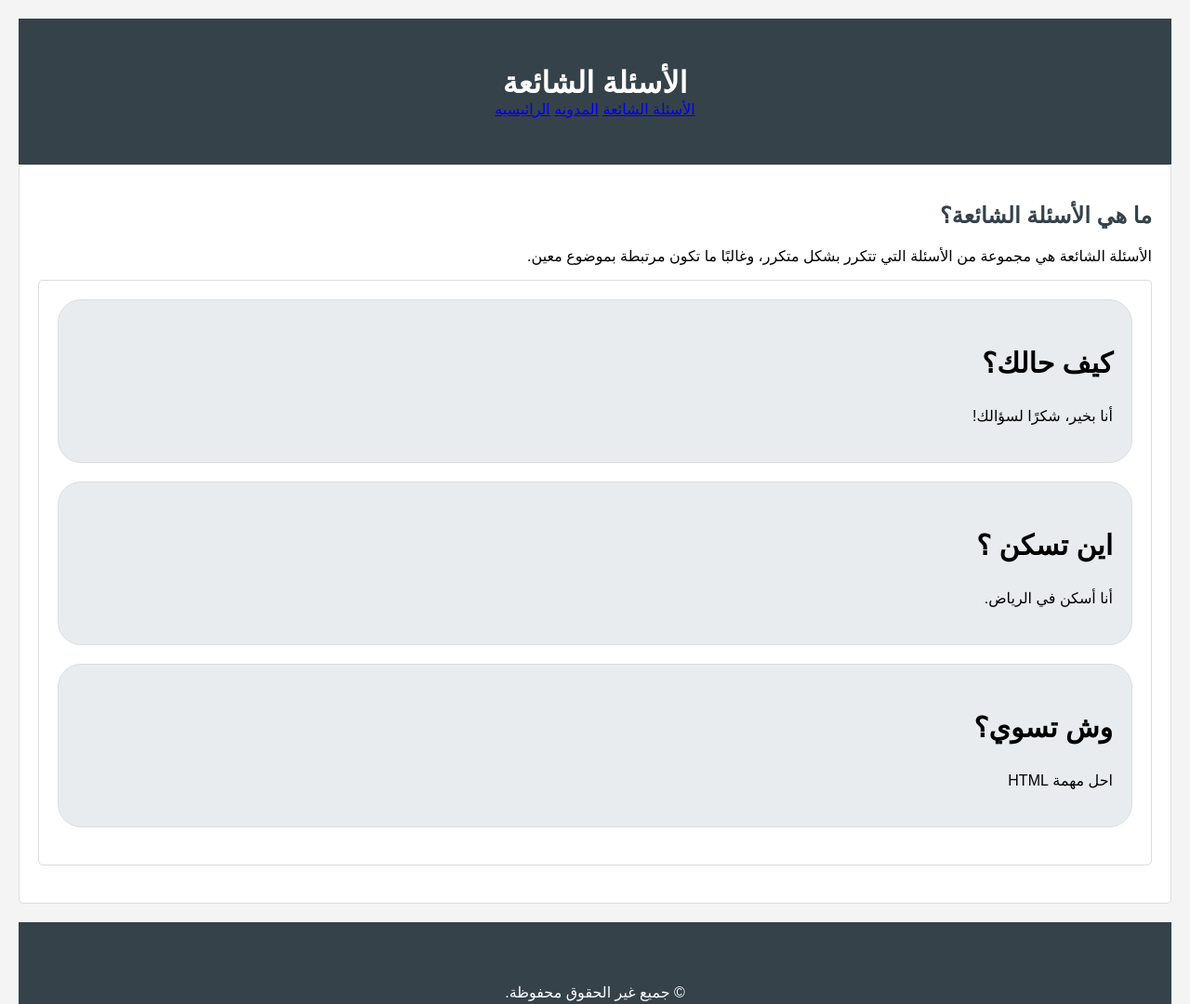
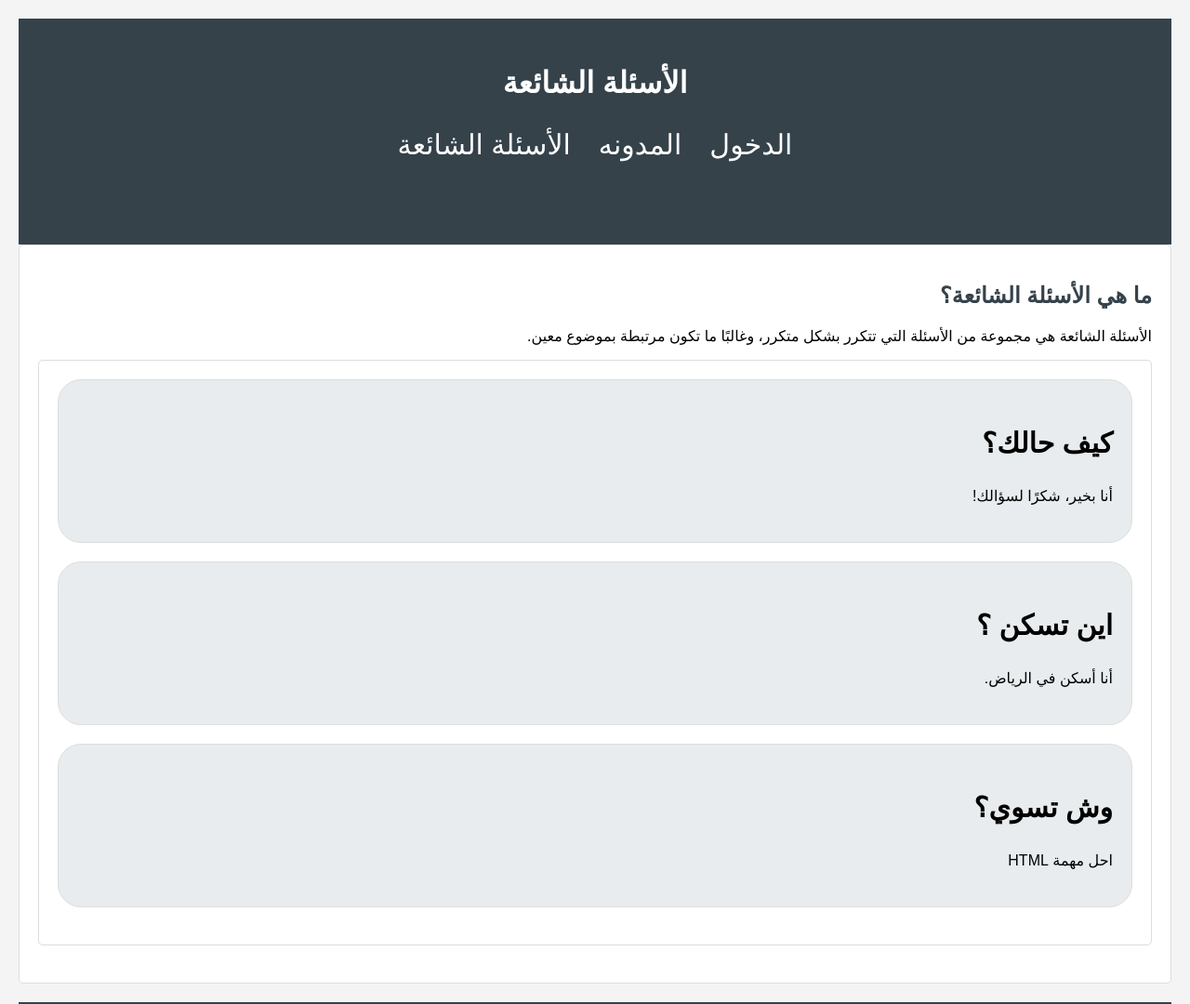
Before and after one commit to bnder05/course_HTML, a plain HTML site: page day6/FAQ.html in a window 1280 px wide. Shown: the top 1080 px of the page at 93% size. Drawn offline with Linux system fonts and the light colour scheme.

Commit message:
توصيل الصفحات

```diff
--- a/day6/FAQ.html
+++ b/day6/FAQ.html
@@ -8,11 +8,10 @@
 </head>
 <header>
     <h1>الأسئلة الشائعة</h1>
-     <nav>
-                <a href="../day6/FAQ.html">الأسئلة الشائعة</a>
+        <nav>
+               <a href="../day6/login.html">الدخول</a>
                <a href="../day6/blogtask.html">المدونه</a>
-               <a href="../day6/login.html">الرائيسيه</a>
-
+               <a href="../day6/FAQ.html">الأسئلة الشائعة</a>
         </nav>
 </header>
 <main>
@@ -38,6 +37,7 @@
     </section>
 </main>
 <footer>
+
     <p>&copy; جميع غير الحقوق محفوظة.</p>
 </footer>
 </html>
--- a/day6/loginStyle.css
+++ b/day6/loginStyle.css
@@ -21,8 +21,8 @@ form.login-form{
       text-align: center;
       max-width: 400px;
       border: 3px solid #35424a;
-      border-radius: 5px;
-      padding: 20px;
+      border-radius: 15px;
+      padding: 20px 30px;
 
 }
 nav {
@@ -34,11 +34,11 @@ nav {
     a:visited,
     a:active,
     a:hover {
-        color: inherit;         /* أو اختر لونك المفضل */
-        text-decoration: none;  /* لإزالة الخط السفلي */
+        color: inherit;
+        text-decoration: none;
     }
     font-size: 30px;
-    gap: 30px; /* أضف هذا السطر لزيادة المسافة بين الأزرار */
+    gap: 30px;
 }
 a:hover{
     color: #ffffff;
@@ -50,7 +50,7 @@ button{
     color: #ffffff;
     max-width: 400px;
     border-radius: 5px;
-    padding: 20px 20px;
+    padding: 10px 30px;
     cursor: pointer;
     margin: 10px 0;
 }
--- a/day6/style.css
+++ b/day6/style.css
@@ -10,6 +10,7 @@ header{
    color: #ffffff;
    padding: 50px 0px;
    text-align: center;
+
 }
 h1{
    margin: 0;
@@ -56,8 +57,27 @@ h2.blog-post-title{
    margin-bottom: 0px;
 
 }
-
-
+nav {
+    margin: 10px 10px;
+    padding: 20px;
+    display: flex;
+    justify-content: center;
+    margin-bottom: 20px;
+    a,
+    a:visited,
+    a:active,
+    a:hover {
+        color: inherit;
+        text-decoration: none;
+    }
+    font-size: 30px;
+    gap: 30px;
+}
+a:hover{
+    color: #ffffff;
+    font-size: 35px;
+    transition: 0.3s;
+}
 footer{
    text-align: center;
    padding: 10px 0;
```
Also changed, not shown: day1/my_day1_full_page.html (+1 -0 lines), day6/blogtask.html (+3 -4 lines), day6/login.html (+1 -1 lines).
